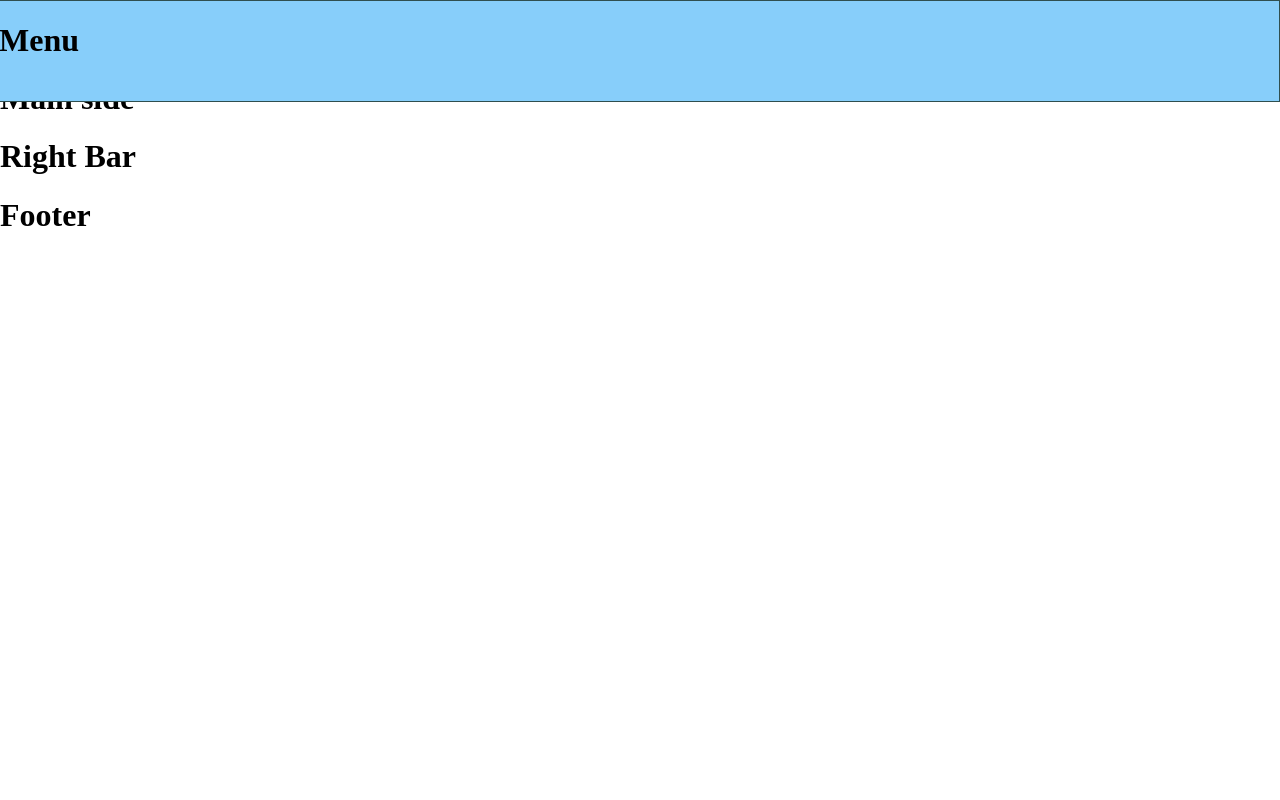
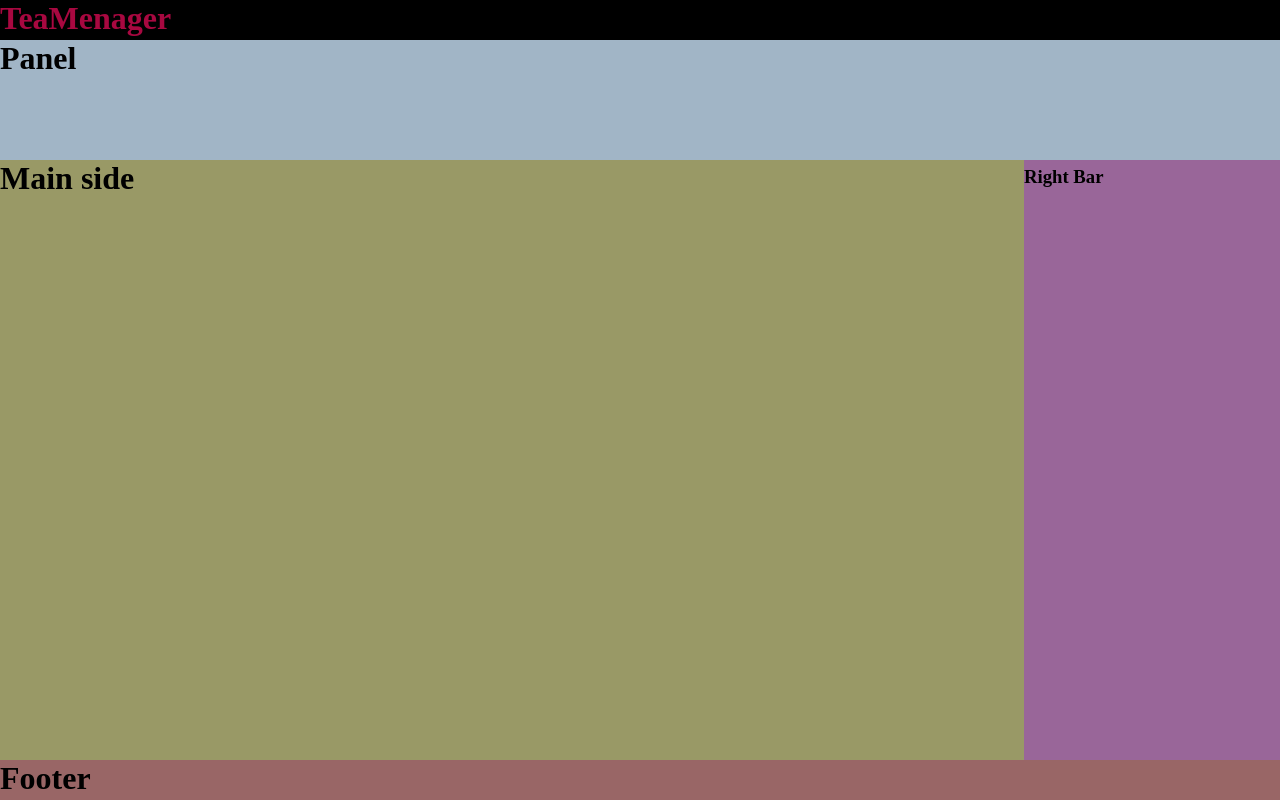
Before and after one commit to ateamd/teamenager, a PHP site: page / in a window 1280 px wide. Run offline with PHP 8.4, Linux system fonts and the light colour scheme.

Commit message:
wprowadzenie layout

```diff
--- a/index.php
+++ b/index.php
@@ -10,26 +10,27 @@ session_start();
     </head>
 
         <body>
-    <div class="container">
-        <div id="menu">
+        <div id="container">
+        <div class="content">
+            <div class="top_block header">
                 <?php include 'section/menu.php'; ?>
             </div>
-
-        <div id="panel">
+            <div class="top_block panel">
                 <?php include 'section/panel.php'; ?>
             </div>
-
-        <div id="main_side">
+            <div class="top_block main">
+                <div class="content">
                     <?php include 'section/main_side.php'; ?>
-        </div>
-
-        <div id="right_bar">
+                    <div class="background rightbar"></div>
+                    <div class="right_block rightbar">
                         <?php include 'section/right_bar.php'; ?>
                     </div>
-
-        <div id="footer">
+                </div>
+            </div>
+            <div class="top_block footer">
                 <?php include 'section/footer.php'; ?>
-
+            </div>
+        </div>
         </div>
     </body>
 </html>
--- a/section/footer.php
+++ b/section/footer.php
@@ -1,2 +1,4 @@
 <?php ?>
-<h1>Footer</h1>
+<div class="content">
+    <h1>Footer</h1>
+</div>
--- a/section/main_side.php
+++ b/section/main_side.php
@@ -1,2 +1,3 @@
 <?php ?>
-<h1>Main side</h1>
+
+    <h1>Main side</h1>
--- a/section/menu.php
+++ b/section/menu.php
@@ -1,2 +1,7 @@
 <?php ?>
-<h1>Menu</h1>
+<div class="content">
+    <h1>TeaMenager</h1>
+    <div class="right_log">
+    <h3>zalogowany jako : Imie Nazwisko Miniatura</h3>
+    </div>
+</div>
--- a/section/panel.php
+++ b/section/panel.php
@@ -1,2 +1,4 @@
 <?php ?>
-<h1>Panel  </h1>
+<div class="content">
+    <h1>Panel</h1>
+</div>
--- a/section/right_bar.php
+++ b/section/right_bar.php
@@ -1,2 +1,4 @@
 <?php ?>
-<h1>Right Bar</h1>
+<div class="content_r">
+    <h3>Right Bar</h3>
+</div>
--- a/style/main.css
+++ b/style/main.css
@@ -1,25 +1,103 @@
-body{
-    margin: 0 0 0 0;
+html, body {
+    margin: 0;
+    padding: 0;
+    width: 100%;
+    height: 100%;
 }
-#menu{
-    border-style: solid;
-    border-width: 1px 1px 1px 1px;
-    border-color: darkslategray;
-    background-color: darkslategray;
+h1 {
+    padding-top: 0px;
+    margin: 0px 0 0 0px;
+}
+#container{
+    width:100%;
+    height:100%;
+}
+.content {
+    height: 100%;
+    position: relative;
+    overflow: auto;
+    z-index: 0;
+}
+
+.background {
+    position: absolute;
+    z-index: -1;
+    top: 0;
+    bottom: 0;
+    margin: 0;
+    padding: 0;
+}
+
+.top_block {
     width: 100%;
-    height: 35px;
-    margin-left: auto;
+    display: block;
+    height:75%;
+}
+
+.content_r {
+    margin-top: -50px;
+    height: 100%;
     position: relative;
+    overflow: auto;
+    z-index: 0;
+}
 
+.bottom_block {
+    position: absolute;
+    width: 100%;
+    display: block;
+    bottom: 0;
 }
-#menu{
-    border-style: solid;
-    border-width: 1px 1px 1px 1px;
-    border-color: darkslategray;
-    background-color: lightskyblue;
+
+.left_block {
+    display: block;
+    float: left;
+}
+
+.right_block {
+    display: block;
+    float: right;
+}
+
+.center_block {
+    display: block;
+    width: auto;
+}
+
+.header {
     width: 100%;
-    height: 100px;
-    top:0;
-    right:0;
-    position: absolute;
+    height: 5%;
+    background-color: #000;
+    color: #a80840;
 }
+
+.panel {
+    width: 100%;
+    height: 15%;
+    background-color: #a1b5c6;
+}
+
+.main {
+    width: 100%;
+    min-height: 75%;
+    background-color: #999966;
+}
+
+.background.rightbar {
+    height: auto;
+    padding-bottom: 0;
+    right: 0;
+    width: 20%;
+    background-color: #996699;
+}
+
+.rightbar {
+    width: 20%;
+    padding-bottom: 0px;
+}
+
+.footer {
+    width: 100%;
+    height: 5%;
+    background-color: #996666;
+}
```
Also changed, not shown: img/ico.png (added). Lines whose indentation alone changed are shown as unchanged.
